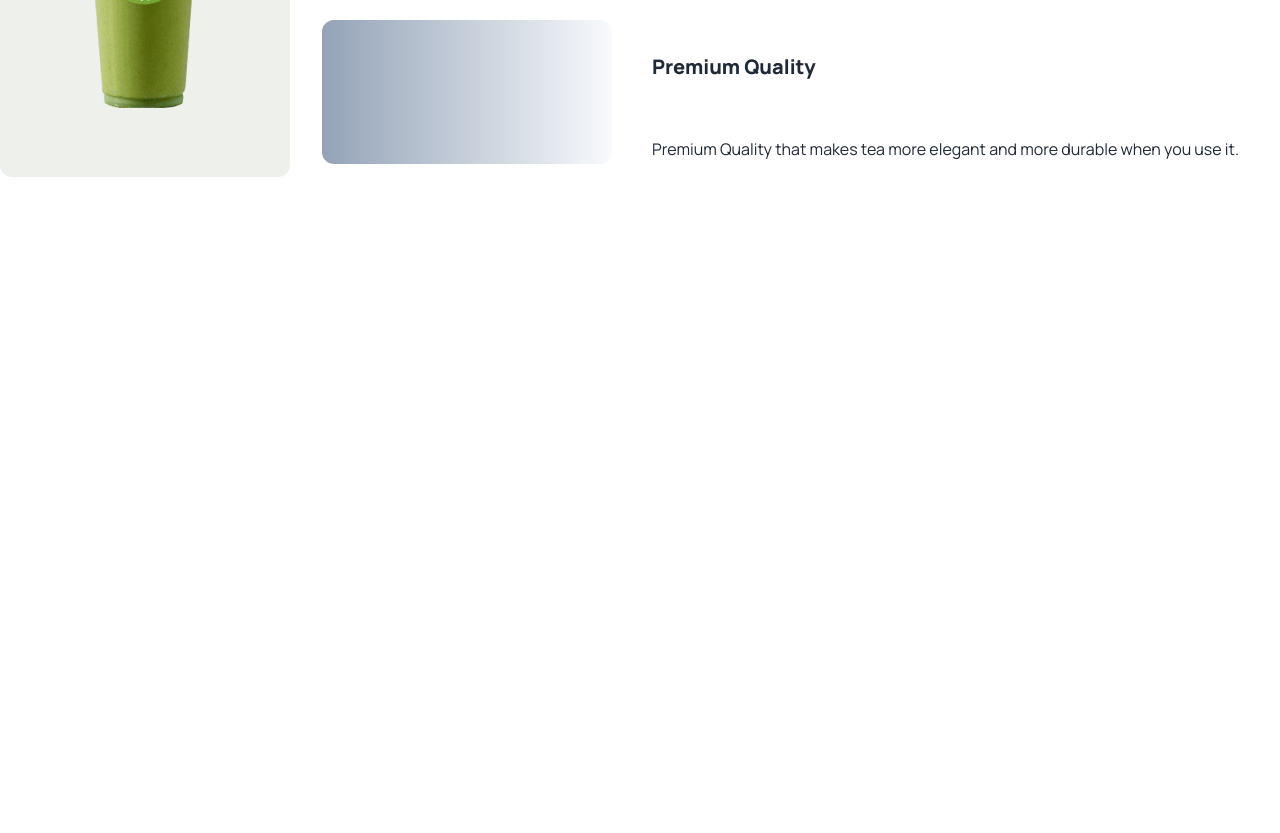
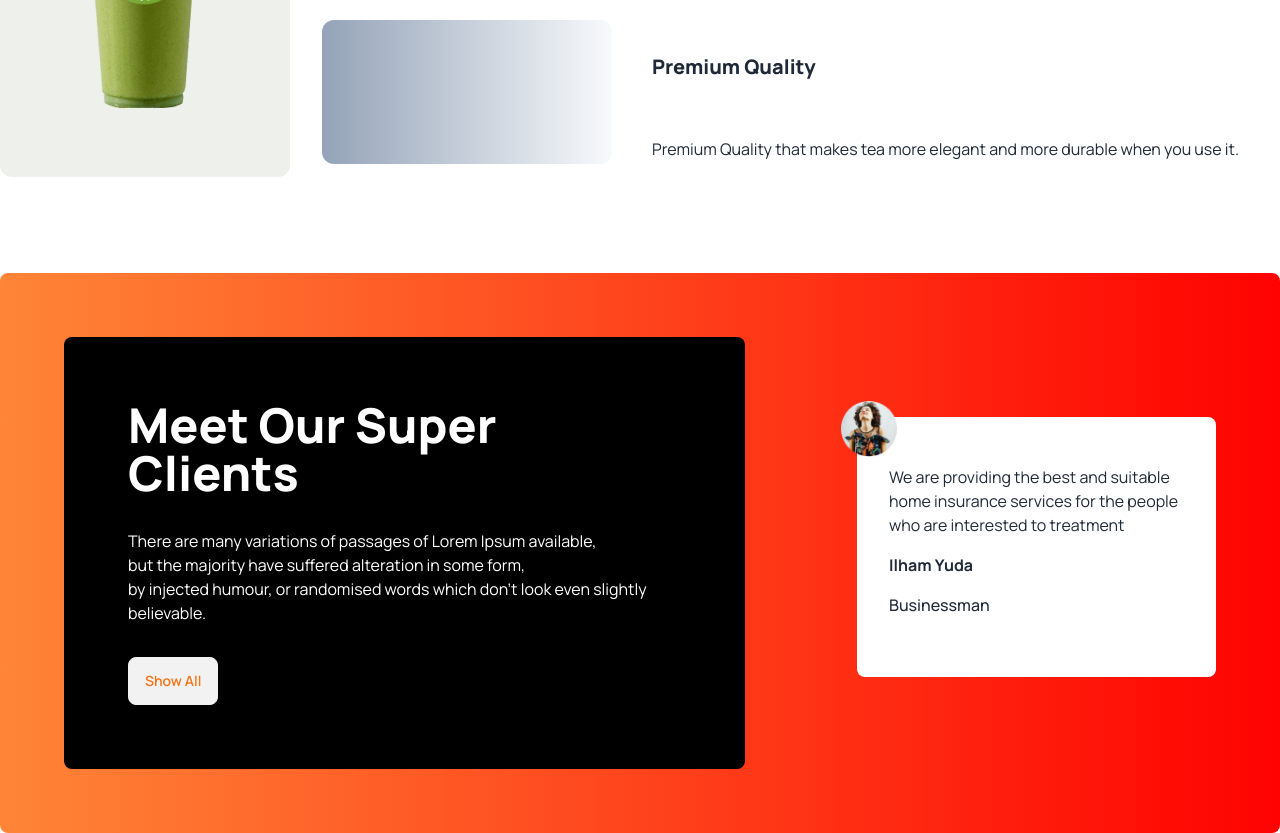
Before and after one commit to muhammadamirhamza90/Tea-house, a plain HTML site: page index.html in a window 1280 px wide. Shown: the part 1616-2449 px from the top of the page. Before the commit the page ends 1889 px from the top, so only its background shows below. Drawn offline with nearby package versions, Linux system fonts and the light colour scheme.

Commit message:
added super client and review section

```diff
--- a/index.html
+++ b/index.html
@@ -157,6 +157,33 @@
                 </div>
             </section>
         </section>
+
+        <!-- Super clients section -->
+        <section
+            class="container mx-auto flex lg:gap-28 gap-10 flex-col lg:flex-row bg-gradient-to-r from-[#ff8537] to-[#ff0201] rounded-lg lg:px-16 px-4 lg:py-16 py-4">
+            <div class="lg:px-16 px-4 lg:py-16 py-4 bg-black rounded-lg space-y-8">
+                <h2 class="lg:text-5xl text-3xl font-extrabold text-white">Meet Our Super <br> Clients</h2>
+                <p class="text-white">There are many variations of passages of Lorem Ipsum available, <br> but the
+                    majority have suffered
+                    alteration in some form, <br> by injected humour, or randomised words which don't look even slightly
+                    believable.
+                </p>
+                <button class="btn text-orange-500 px-4 py-4">Show All</button>
+            </div>
+            <!-- customer review -->
+            <div class="lg:mt-20 p-8 bg-white rounded-lg md:w-96 lg:h-[260px] ">
+                <div class="space-y-4 relative">
+                    <img class="absolute lg:-top-16 lg:-left-12 -top-16 -left-11  h-14 w-14" src="./assets/client.png"
+                        alt="">
+                    <p>
+                        We are providing the best and suitable home insurance services for the people who are interested
+                        to treatment
+                    </p>
+                    <h4 class="font-bold">Ilham Yuda</h4>
+                    <p class="font-medium">Businessman</p>
+                </div>
+            </div>
+        </section>
     </main>
 </body>
 
```
